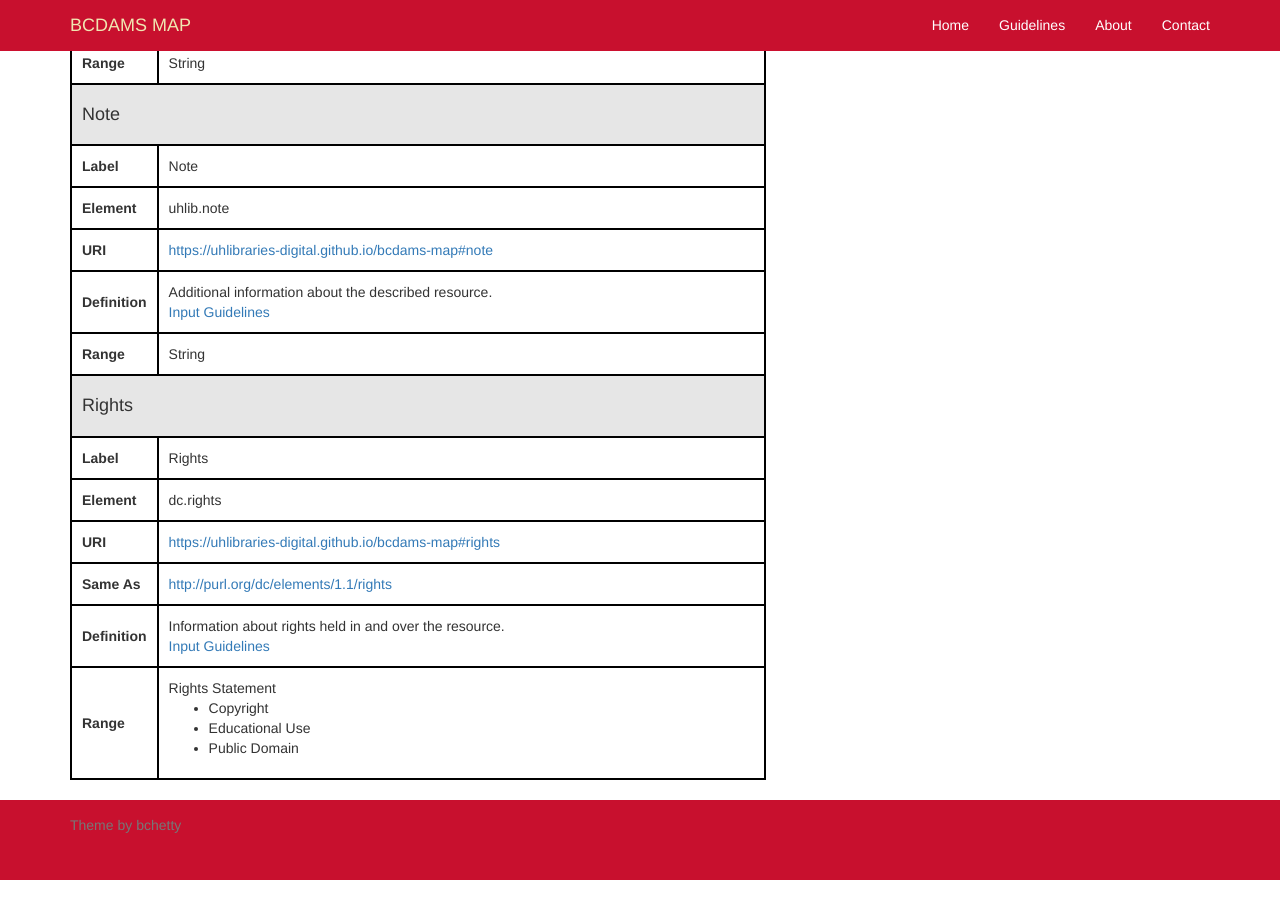
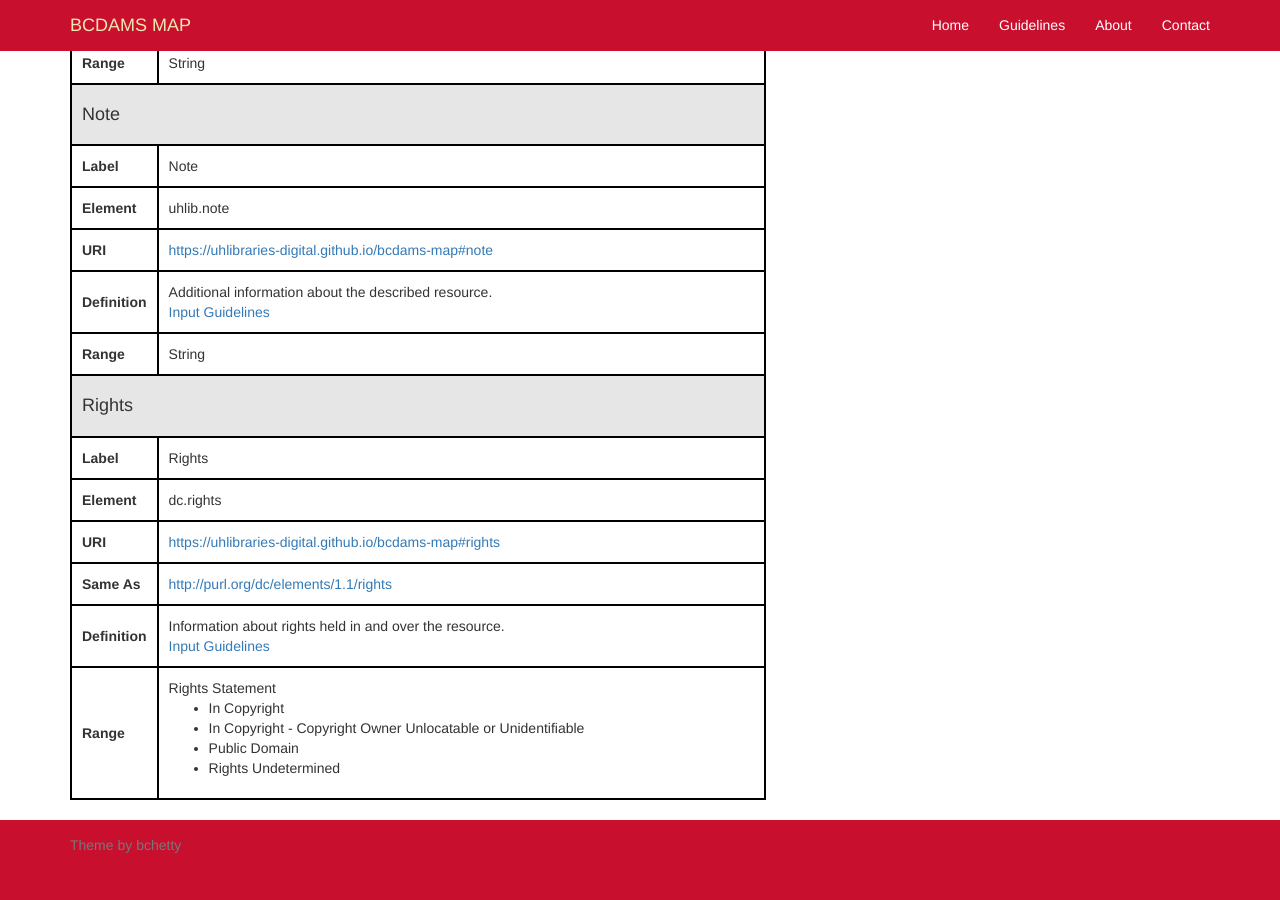
Before and after one commit to uhlibraries-digital/bcdams-map, a Jekyll site: the page built from index.html, in a window 1280 px wide and 900 px high, scrolled down 7465 px. Built offline with Jekyll 4.4.1, drawn with Linux system fonts in a browser that asks for light colours; nearby versions of some CDN libraries; the list of posts is cut into pages by our own code; comment, search, counter and statistics services are not loaded.

Commit message:
update dc.rights input values

```diff
--- a/_data/elements/rights.yml
+++ b/_data/elements/rights.yml
@@ -9,6 +9,7 @@ repeatable: false
 range:
   - label: "Rights Statement"
     values:
-      - "Copyright"
-      - "Educational Use"
+      - "In Copyright"
+      - "In Copyright - Copyright Owner Unlocatable or Unidentifiable"
       - "Public Domain"
+      - "Rights Undetermined"
```
